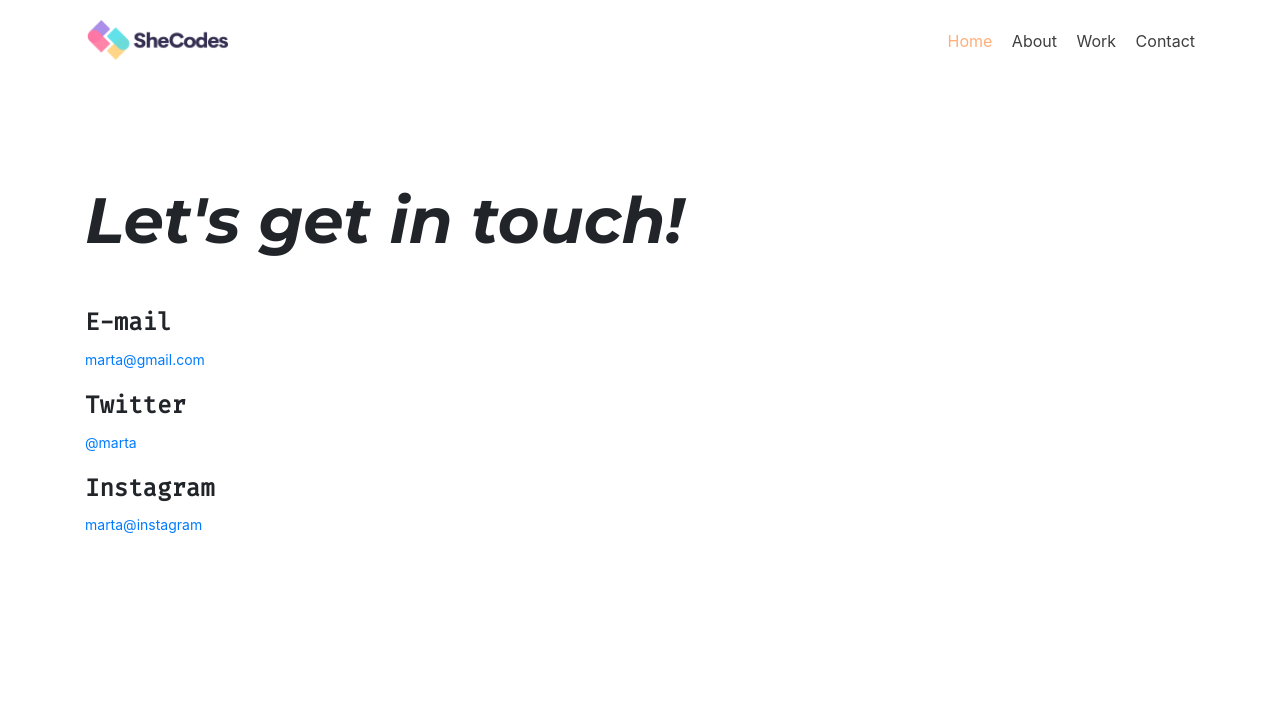
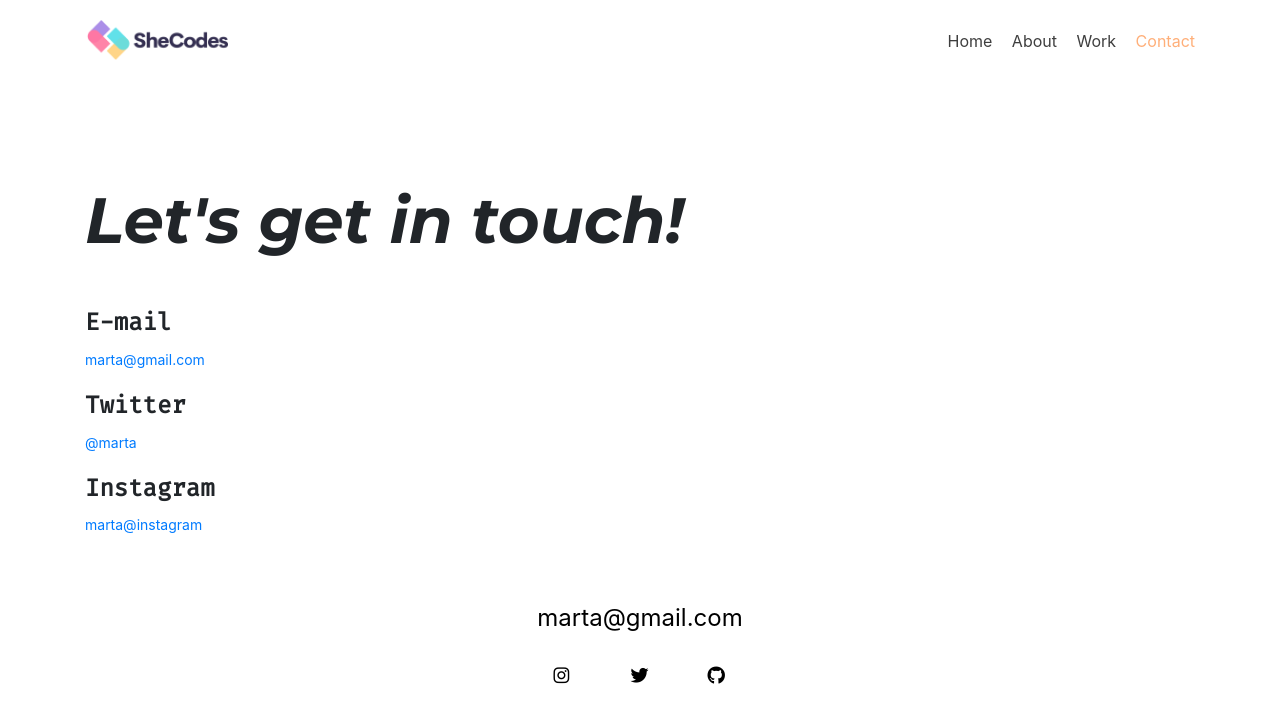
Before and after one commit to MartaPoti/portfolio-project, a plain HTML site: page contact.html in a window 1280 px wide. Drawn offline with nearby package versions, Linux system fonts and the light colour scheme.

Commit message:
added footer

```diff
--- a/contact.html
+++ b/contact.html
@@ -39,12 +39,12 @@
         <img src="img/logo-small.jpg" alt="logo" class="logo d-block d-sm-none"
       /></a>
       <ul>
-        <li class="active">
+        <li>
           <a href="/"> Home </a>
         </li>
         <li><a href="/about.html">About</a></li>
         <li><a href="/work.html">Work</a></li>
-        <li><a href="/contact.html">Contact</a></li>
+        <li class="active"><a href="/contact.html">Contact</a></li>
       </ul>
     </nav>
     <div class="content">
@@ -63,6 +63,24 @@
           </a>
         </p>
       </div>
+      <footer>
+        <div class="d-flex justify-content-center mb-3">
+          <a href="mailto:marta@gmail.com" class="email-link"
+            >marta@gmail.com</a
+          >
+        </div>
+        <div class="social-links d-flex justify-content-center">
+          <a href="https:instagram.com/marta"
+            ><i class="fa-brands fa-instagram text-center"></i
+          ></a>
+          <a href="https:twitter.com/marta"
+            ><i class="fa-brands fa-twitter text-center"></i
+          ></a>
+          <a href="http:github.com/marta"
+            ><i class="fa-brands fa-github text-center"></i
+          ></a>
+        </div>
+      </footer>
     </div>
   </body>
 </html>
--- a/src/styles.css
+++ b/src/styles.css
@@ -1,5 +1,6 @@
 :root{
     --branding-color:#ffaf79;
+    --background-color: #F1EEEC;
     --heading-font-family:'Montserrat';
     --default-font-family:'Fira Code',monospace;
 }
@@ -45,7 +46,7 @@ p{
 }
 .hero{
     text-align: center;
-    background-color:#F1EEEC;
+    background-color:var(--background-color);
     padding: 200px 20px;
 }
 .hero p{
@@ -128,6 +129,50 @@ border-color: rgb(88, 88, 88,0.15);
         border-radius: 16px;
     }
 
+    footer {
+        margin: 60px 0;
+    }
+    footer .email-link {
+    text-decoration: none;
+    color:black;
+    font-size: 24px;
+    text-align:center;
+    transition: all 120ms ease-in-out;
+    }
+
+    footer .email-link:hover {
+    color: var(--branding-color);
+    }
+
+footer .social-links a{
+width: 47px;
+height: 47px;
+border-radius: 50%;
+margin:0 15px;
+color: black;
+padding: 10px 14px;
+font-size: 18px;
+transition: all 120ms ease-in-out;
+
+
+}
+
+footer .social-links a {
+
+    color:black;
+
+
+
+}
+footer .social-links a:hover {
+    color: white;
+    background-color: var(--branding-color);
+    padding: 10px 14px;
+    border-radius: 50%;
+}
+
+
+
   @media (max-width:960px) {
       .project-description {
           padding: 0;
@@ -164,3 +209,4 @@ border-color: rgb(88, 88, 88,0.15);
               margin-left: 8px;
 
   }
+}
```
Also changed, not shown: about.html (+15 -3 lines), index.html (+14 -6 lines), work.html (+14 -2 lines).
